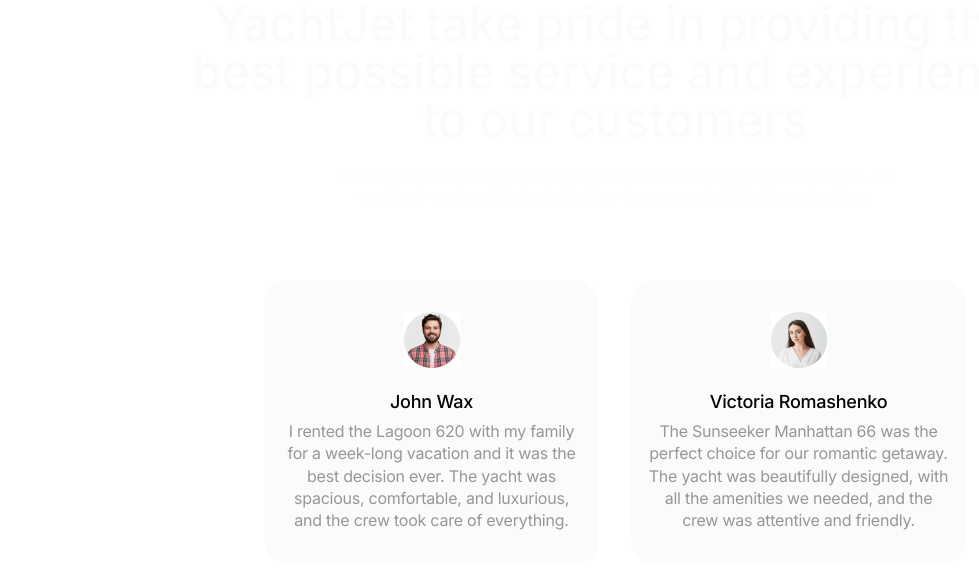
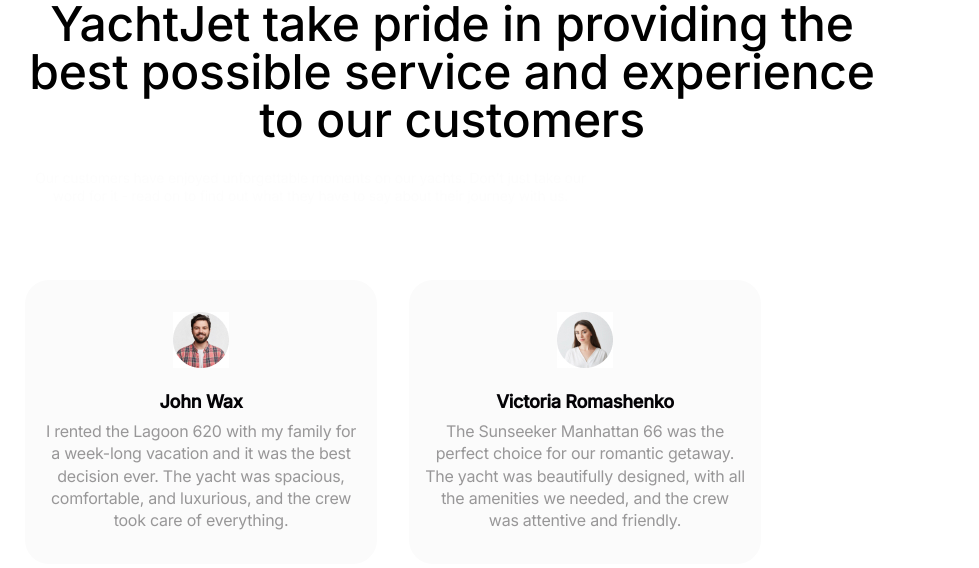
Before and after one commit to Lia-Siekierina/Test-Y, a plain HTML site: page index.html in a window 1280 px wide. Shown: the whole page, without its empty margins (25-1004 px from the left). Drawn offline with nearby package versions, Linux system fonts and the light colour scheme.

Commit message:
mob change

```diff
--- a/css/styles.css
+++ b/css/styles.css
@@ -87,44 +87,34 @@
 
 /*---reviews---*/
 
-.container {
+.reviews {
   padding-bottom: 80px;
+}
 
-  display: flex;
-  flex-direction: column;
-  justify-content: center;
-  align-items: center;
-}
 .reviews-title {
   max-width: 335px;
   font-weight: 500;
   font-size: 28px;
   line-height: 1;
   text-align: center;
-  color: #fbfbfb;
   margin-bottom: 25px;
-  margin-top: 0;
 }
+
 .reviews-text {
-  max-width: 335px;
-  font-weight: 400;
   text-align: center;
-  color: #fbfbfb;
-  opacity: 0.4;
+  color: rgba(251, 251, 251, 0.4);
   margin-bottom: 40px;
 }
 
 .reviews-item {
-  max-width: 335px;
-  /* display: flex; */
-  align-items: center;
-  justify-content: center;
-  /* flex-direction: column; */
   border-radius: 24px;
-  background: #fbfbfb;
+  background-color: #fbfbfb;
   padding: 32px 16px;
+  text-align: center;
 }
+
 .reviews-image {
+  margin: 0 auto;
   margin-bottom: 24px;
 }
 
@@ -135,22 +125,18 @@
 
 .reviews-subtitle {
   margin-bottom: 8px;
-  font-weight: 500;
   font-size: 18px;
   line-height: 1.1;
-  text-align: center;
   color: #040306;
 }
+
 .reviews-item-text {
-  max-width: 303px;
-  font-weight: 400;
   font-size: 16px;
   line-height: 1.4;
-  text-align: center;
   color: rgba(4, 3, 6, 0.4);
 }
 @media screen and (min-width: 768px) {
-  .container {
+  .reviews {
     padding-bottom: 150px;
   }
 
@@ -185,7 +171,7 @@
 }
 
 @media screen and (min-width: 1280px) {
-  .container {
+  .reviews {
   }
   .reviews-container {
   }
```
